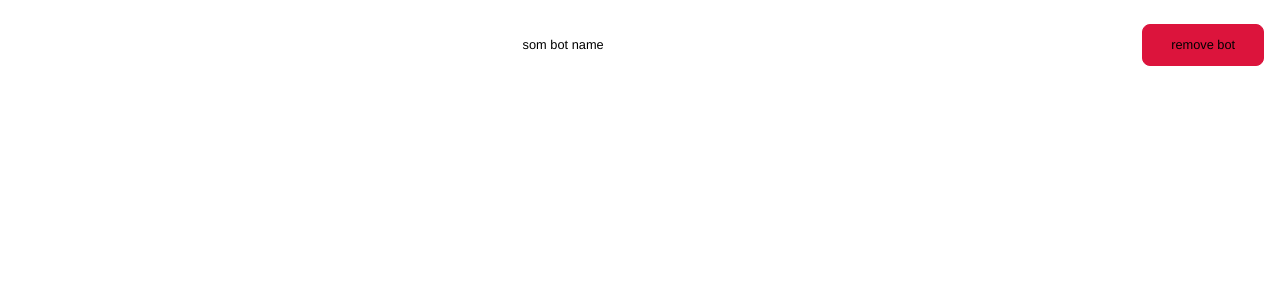
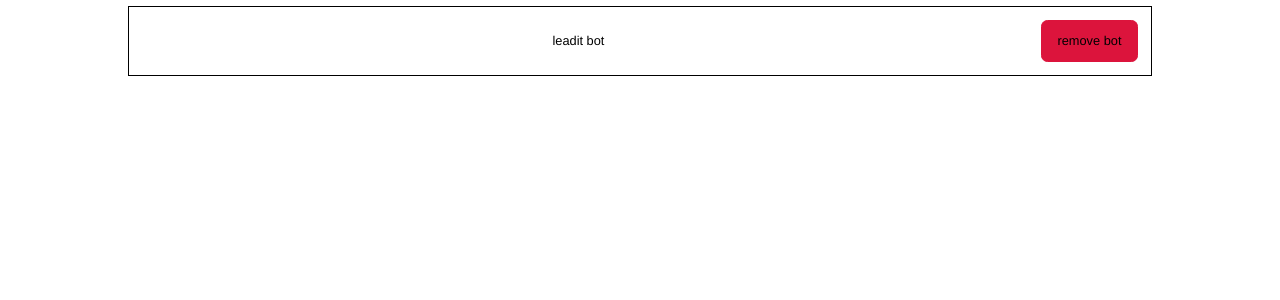
Before and after one commit to micromechanika/leadit, a Vue app: page /#/home in a window 1280 px wide. Shown: the top 300 px of the page. Built offline with nearby package versions, Linux system fonts and the light colour scheme.

Commit message:
style add

```diff
--- a/src/App.vue
+++ b/src/App.vue
@@ -1,6 +1,8 @@
 <template>
   <div id="app">
-    <router-view/>
+    <div class="container">
+      <router-view/>
+    </div>
   </div>
 </template>
 
@@ -10,13 +12,10 @@
   }
 
   body {
-    font-family: Avenir, Helvetica, Arial, sans-serif;
-    font-style: normal;
-    background: white;
-    font-size: 1vmax;
+    @include font_rule
   }
 
-  #app {
-
+  .container {
+    @include container
   }
 </style>
--- /dev/null
+++ b/src/assets/styles/_buttons.scss
@@ -0,0 +1,12 @@
+//buton
+$delete_button_color: crimson;
+$delete_button_border_color: crimson;
+
+
+@mixin delete_button{
+  border: 0.1em solid $delete_button_border_color;
+  border-radius: 0.5em;
+  background-color: $delete_button_color;
+  user-select: none;
+  cursor: pointer;
+}
--- /dev/null
+++ b/src/assets/styles/_mixins.scss
@@ -0,0 +1,20 @@
+
+@mixin font_rule {
+  font-family: Avenir, Helvetica, Arial, sans-serif;
+  font-style: normal;
+  background: white;
+  font-size: $document_font_size;
+}
+
+@mixin centryfy_row {
+  display: flex;
+  flex-direction: row;
+  align-items: center;
+  justify-content: center;
+}
+
+@mixin container {
+  min-width: 300px;
+  max-width: 1024px;
+  margin: 0 auto;
+}
--- /dev/null
+++ b/src/assets/styles/_vars.scss
@@ -0,0 +1,2 @@
+//document font
+$document_font_size: 1vmax;
--- a/src/assets/styles/globalVars.scss
+++ /dev/null
@@ -1 +0,0 @@
-@import "normalize";
--- /dev/null
+++ b/src/assets/styles/main.scss
@@ -0,0 +1,4 @@
+@import "normalize";
+@import "mixins";
+@import "vars";
+@import "buttons";
--- a/src/components/BotData.vue
+++ b/src/components/BotData.vue
@@ -1,6 +1,6 @@
 <template>
   <div class="botData">
-    <div class="botName"><p>som bot name</p></div>
+    <div class="botName"><p>{{bot_data.name}}</p></div>
     <div class="deleteBot"><p>remove bot</p></div>
   </div>
 </template>
@@ -8,6 +8,25 @@
 <script>
 export default {
   name: 'BotData',
+  props: {
+    bot_data: {
+      type: Object,
+      default() {
+        return {
+          name: 'leadit bot',
+          description: 'leadit you',
+          image: 'som image padr',
+          date: '25.09.2020',
+        };
+      },
+    },
+    selected: {
+      type: null,
+      default() {
+        return null;
+      },
+    },
+  },
 };
 </script>
 
@@ -15,38 +34,32 @@ export default {
   .botData {
     width: 100%;
     height: 100%;
-    margin: 0.5rem;
+    margin: 0.5em 0;
     display: flex;
     flex-direction: row;
     justify-content: space-around;
     align-items: center;
-    font-size: 0.8rem;
+    font-size: 1em;
+    border: 0.1em solid black;
   }
 
   .botName {
-    width: 90%;
-    margin: 1rem;
+    width: 90vmax;
+    margin: 1em;
 
     p {
-      display: flex;
-      flex-direction: row;
-      align-items: center;
-      justify-content: center;
+     @include centryfy_row;
     }
   }
 
   .deleteBot {
-    width: 10%;
-    margin: 1rem;
-    border: 0.1rem solid crimson;
-    border-radius: 0.5rem;
-    background-color: crimson;
+    width: 10vmax;
+    margin: 1em;
+
+    @include delete_button;
 
     p {
-      display: flex;
-      flex-direction: row;
-      align-items: center;
-      justify-content: center;
+      @include centryfy_row;
     }
   }
 </style>
--- a/src/views/Home.vue
+++ b/src/views/Home.vue
@@ -1,16 +1,16 @@
 <template>
   <div  class="home">
-    <BotList/>
+    <BotsList/>
   </div>
 </template>
 
 <script>
-import BotList from '../components/BotList.vue';
+import BotsList from '../components/BotsList.vue';
 
 export default {
   name: 'Home',
   components: {
-    BotList,
+    BotsList,
   },
 };
 </script>
--- a/vue.config.js
+++ b/vue.config.js
@@ -1,11 +1,11 @@
 module.exports = {
   publicPath: process.env.NODE_ENV === 'production'
-    ? '/starnavi-test/'
+    ? '/leadit/'
     : '/',
   css: {
     loaderOptions: {
       sass: {
-        prependData: '@import "@/assets/styles/globalVars.scss";',
+        prependData: '@import "@/assets/styles/main.scss";',
       },
     },
   },
```
Also changed, not shown: TTleadit.txt, src/assets/styles/_normalize.scss (renamed from src/assets/styles/normalize.scss), src/components/BotsList.vue (renamed from src/components/BotList.vue).
